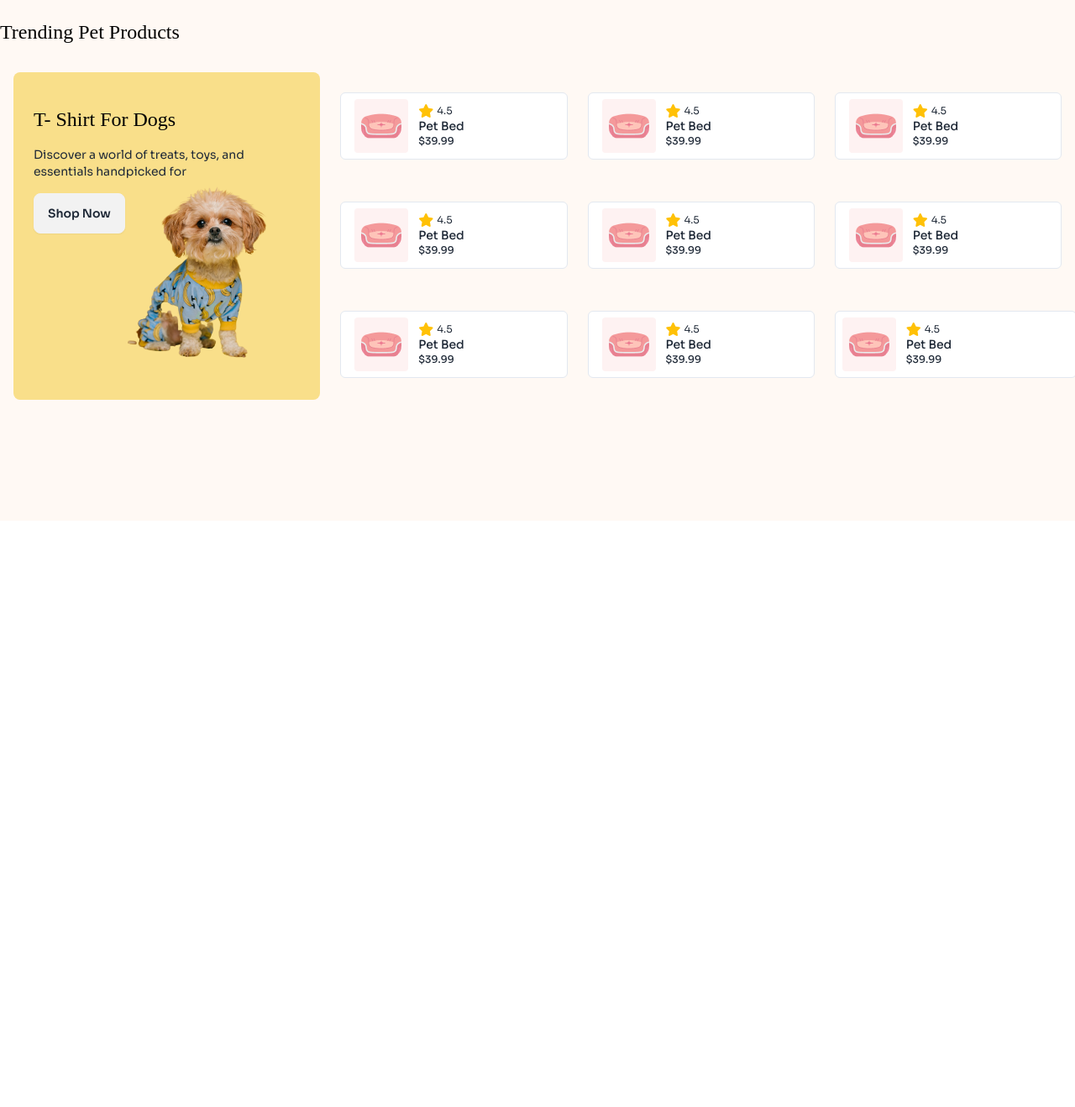
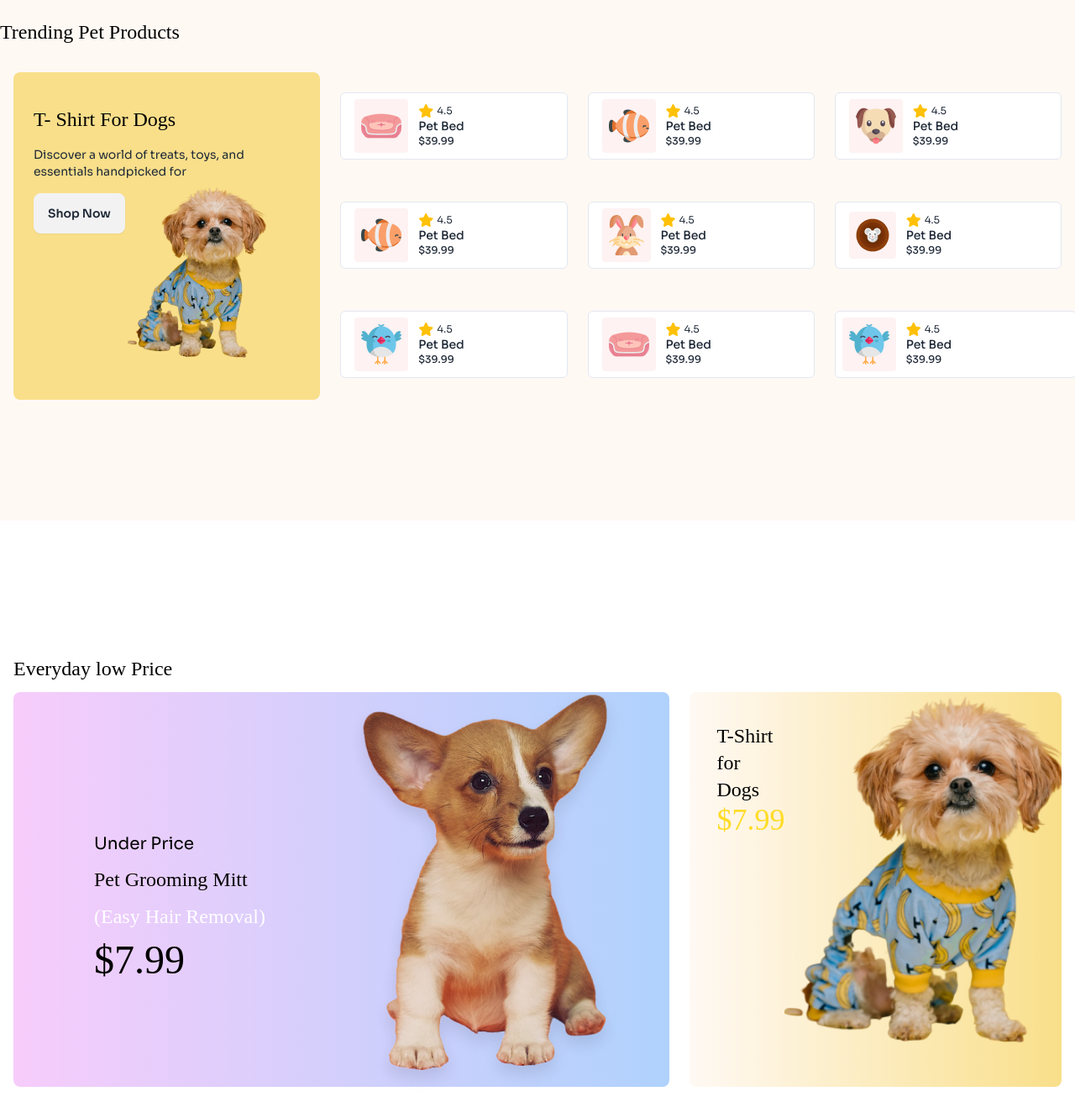
Before and after one commit to Mysterio-O/Assingment-03, a plain HTML site: page index.html in a window 1280 px wide. Shown: the part 1400-2718 px from the top of the page at 84% size. Before the commit the page ends 2020 px from the top, so only its background shows below. Drawn offline with nearby package versions, Linux system fonts and the light colour scheme; a web font is replaced by a local one.

Commit message:
added everyday price section

```diff
--- a/index.html
+++ b/index.html
@@ -194,7 +194,7 @@
                      <div class="flex border border-slate-200 rounded-md p-2 flex gap-3 items-center lg:p-4 bg-white lg:h-3/4">
                         <!-- box-1 -->
                          <div class="p-2 bg-red-50 rounded">
-                            <img src="./c1-assets/pet-couch.png" alt="">
+                            <img src="./c1-assets/fish-cartoon.png" alt="">
                          </div>
                          <!-- box-2 -->
                           <div>
@@ -212,7 +212,7 @@
                      <div class="flex border border-slate-200 rounded-md p-2 flex gap-3 items-center lg:p-4 bg-white lg:h-3/4">
                         <!-- box-1 -->
                          <div class="p-2 bg-red-50 rounded">
-                            <img src="./c1-assets/pet-couch.png" alt="">
+                            <img src="./c1-assets/dog-cartoon.png" alt="">
                          </div>
                          <!-- box-3 -->
                           <div>
@@ -230,7 +230,7 @@
                      <div class="flex border border-slate-200 rounded-md p-2 flex gap-3 items-center lg:p-4 bg-white lg:h-3/4">
                         <!-- box-1 -->
                          <div class="p-2 bg-red-50 rounded">
-                            <img src="./c1-assets/pet-couch.png" alt="">
+                            <img src="./c1-assets/fish-cartoon.png" alt="">
                          </div>
                          <!-- box-2 -->
                           <div>
@@ -248,7 +248,7 @@
                      <div class="flex border border-slate-200 rounded-md p-2 flex gap-3 items-center lg:p-4 bg-white lg:h-3/4">
                         <!-- box-1 -->
                          <div class="p-2 bg-red-50 rounded">
-                            <img src="./c1-assets/pet-couch.png" alt="">
+                            <img src="./c1-assets/rabbit-cartoon.png" alt="">
                          </div>
                          <!-- box-2 -->
                           <div>
@@ -266,7 +266,7 @@
                      <div class="flex border border-slate-200 rounded-md p-2 flex gap-3 items-center lg:p-4 bg-white lg:h-3/4">
                         <!-- box-1 -->
                          <div class="p-2 bg-red-50 rounded">
-                            <img src="./c1-assets/pet-couch.png" alt="">
+                            <img src="./c1-assets/mouse-cartoon.png" alt="">
                          </div>
                          <!-- box-2 -->
                           <div>
@@ -284,7 +284,7 @@
                      <div class="flex border border-slate-200 rounded-md p-2 flex gap-3 items-center lg:p-4 bg-white lg:h-3/4">
                         <!-- box-1 -->
                          <div class="p-2 bg-red-50 rounded">
-                            <img src="./c1-assets/pet-couch.png" alt="">
+                            <img src="./c1-assets/bird-cartoon.png" alt="">
                          </div>
                          <!-- box-2 -->
                           <div>
@@ -320,7 +320,7 @@
                      <div class="hidden lg:flex lg:border lg:border-slate-200 lg:rounded-md lg:p-2 lg:gap-3 lg:items-center lg:w-72 bg-white lg:h-3/4">
                         <!-- box-1 -->
                          <div class="p-2 bg-red-50 rounded">
-                            <img src="./c1-assets/pet-couch.png" alt="">
+                            <img src="./c1-assets/bird-cartoon.png" alt="">
                          </div>
                          <!-- box-2 -->
                           <div>
@@ -340,6 +340,40 @@
             </div>
 
          </section>
+
+         <!-- everyday low price section -->
+
+         <section class="mt-14 lg:mt-40 overflow-hidden lg:container mx-auto">
+            <h1 class="px-4 text-2xl text-black mb-3">Everyday low Price</h1>
+            <!-- container -->
+             <div class="px-4 lg:flex lg:gap-6">
+                <!-- box-1 -->
+                 <div class="bg-gradient-to-r from-[#F7CCFB] to-[#AFD2FD] mb-6 pt-10 pl-8 rounded-lg relative h-[530px] lg:flex lg:w-3/4 lg:h-[470px] lg:pl-24">
+                    <!-- text box -->
+                     <div class="lg:flex lg:items-start lg:justify-center lg:flex-col lg:gap-3">
+                        <p class="hidden lg:block lg:text-xl sora-regular lg:text-black">Under Price</p>
+                    <h2 class="text-2xl text-black">Pet Grooming Mitt</h2>
+                    <p class="hidden lg:block lg:text-2xl lg:text-white ">(Easy Hair Removal)</p>
+                    <h4 class="text-4xl text-white lg:text-5xl lg:text-black">$7.99</h4>
+                     </div>
+                    <!-- image box -->
+                     <div>
+                    <img class="w-fit translate-x-14 -translate-y-16" src="./c1-assets/cute-dog-mid.png" alt="">
+
+                     </div>
+                 </div>
+                 <!-- box-2 -->
+                  <div class="bg-gradient-to-r from-[#FFF9F4] to-[#F9DF8A] rounded-lg pt-9 pl-8 relative h-[470px] overflow-hidden lg:flex">
+                    <!-- text -->
+                     <div>
+                        <h3 class="text-2xl text-black z-10">T-Shirt for Dogs</h3>
+                        <p class="text-4xl orange">$7.99</p>
+                     </div>
+                     <!-- image -->
+                      <img class="transform -translate-y-8" src="./c1-assets/cute-pet-mid.png" alt="">
+                  </div>
+             </div>
+         </section>
      </main>
 </body>
 </html>
```
